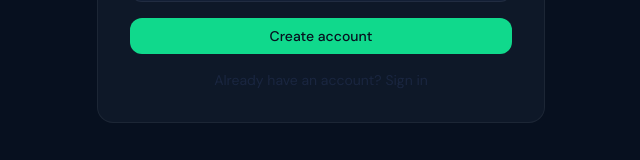
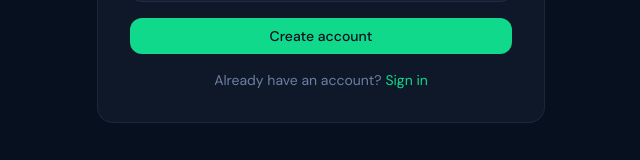
Before and after one commit to rthawani1209/Wallit, a Next.js app in the folder frontend/: page /signup in a window 1280 px wide. Shown: the part 452-612 px from the top of the page, without its empty margins (319-959 px from the left). Built offline with nearby package versions, Linux system fonts and the light colour scheme; no server answers.

Commit message:
Update login/signup token references to new Finvault naming

```diff
--- a/frontend/src/app/login/page.tsx
+++ b/frontend/src/app/login/page.tsx
@@ -57,7 +57,7 @@ export default function LoginPage() {
               onChange={(e) => setPassword(e.target.value)}
             />
           </div>
-          {error && <p className="text-danger text-sm">{error}</p>}
+          {error && <p className="text-destructive text-sm">{error}</p>}
           <Button
             type="submit"
             loading={loading}
@@ -68,9 +68,9 @@ export default function LoginPage() {
           </Button>
         </form>
 
-        <p className="mt-4 text-sm text-center text-muted">
+        <p className="mt-4 text-sm text-center text-muted-foreground">
           Don&apos;t have an account?{" "}
-          <Link href="/signup" className="text-accent hover:underline">
+          <Link href="/signup" className="text-primary hover:underline">
             Sign up
           </Link>
         </p>
--- a/frontend/src/app/signup/page.tsx
+++ b/frontend/src/app/signup/page.tsx
@@ -58,7 +58,7 @@ export default function SignupPage() {
               onChange={(e) => setPassword(e.target.value)}
             />
           </div>
-          {error && <p className="text-danger text-sm">{error}</p>}
+          {error && <p className="text-destructive text-sm">{error}</p>}
           <Button
             type="submit"
             loading={loading}
@@ -69,9 +69,9 @@ export default function SignupPage() {
           </Button>
         </form>
 
-        <p className="mt-4 text-sm text-center text-muted">
+        <p className="mt-4 text-sm text-center text-muted-foreground">
           Already have an account?{" "}
-          <Link href="/login" className="text-accent hover:underline">
+          <Link href="/login" className="text-primary hover:underline">
             Sign in
           </Link>
         </p>
```
